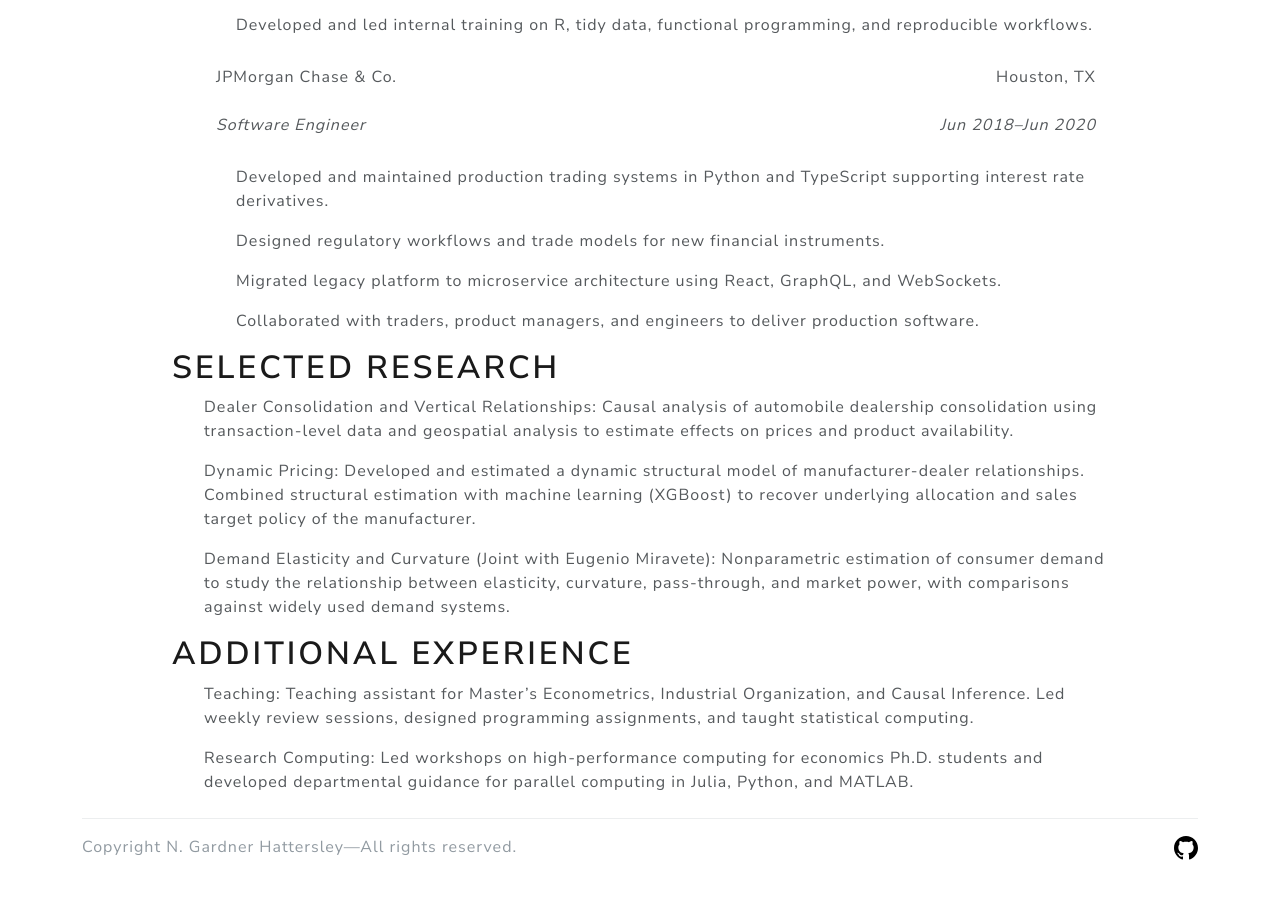
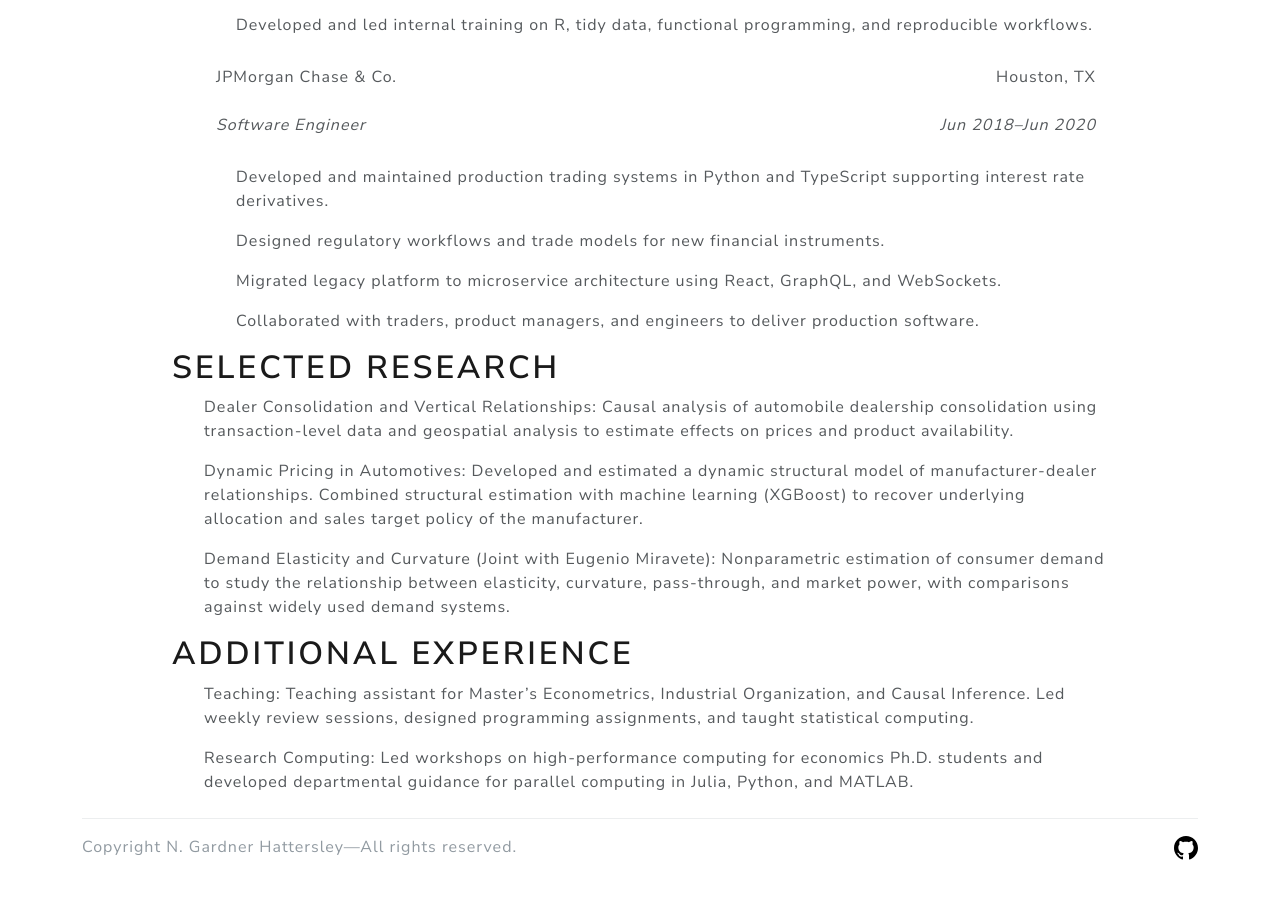
Before and after one commit to nateybear/nateybear.github.io, a Jekyll site: the page built from cv.md, in a window 1280 px wide and 900 px high, scrolled down 1587 px. Built offline with Jekyll 4.4.1, drawn with Linux system fonts in a browser that asks for light colours; nearby versions of some CDN libraries; our own code applies the rules of GitHub Pages for plain Markdown files.

Commit message:
small touch

```diff
--- a/_includes/resume.html
+++ b/_includes/resume.html
@@ -147,11 +147,11 @@ deliver production software.</p></li>
 Relationships</strong>: Causal analysis of automobile dealership
 consolidation using transaction-level data and geospatial analysis to
 estimate effects on prices and product availability. </span></p></li>
-<li><p><span> <strong>Dynamic Pricing</strong>: Developed and estimated
-a dynamic structural model of manufacturer-dealer relationships.
-Combined structural estimation with machine learning (XGBoost) to
-recover underlying allocation and sales target policy of the
-manufacturer. </span></p></li>
+<li><p><span> <strong>Dynamic Pricing in Automotives</strong>: Developed
+and estimated a dynamic structural model of manufacturer-dealer
+relationships. Combined structural estimation with machine learning
+(XGBoost) to recover underlying allocation and sales target policy of
+the manufacturer. </span></p></li>
 <li><p><span> <strong>Demand Elasticity and Curvature (Joint with
 Eugenio Miravete)</strong>: Nonparametric estimation of consumer demand
 to study the relationship between elasticity, curvature, pass-through,
```
Also changed, not shown: 3 other files.
